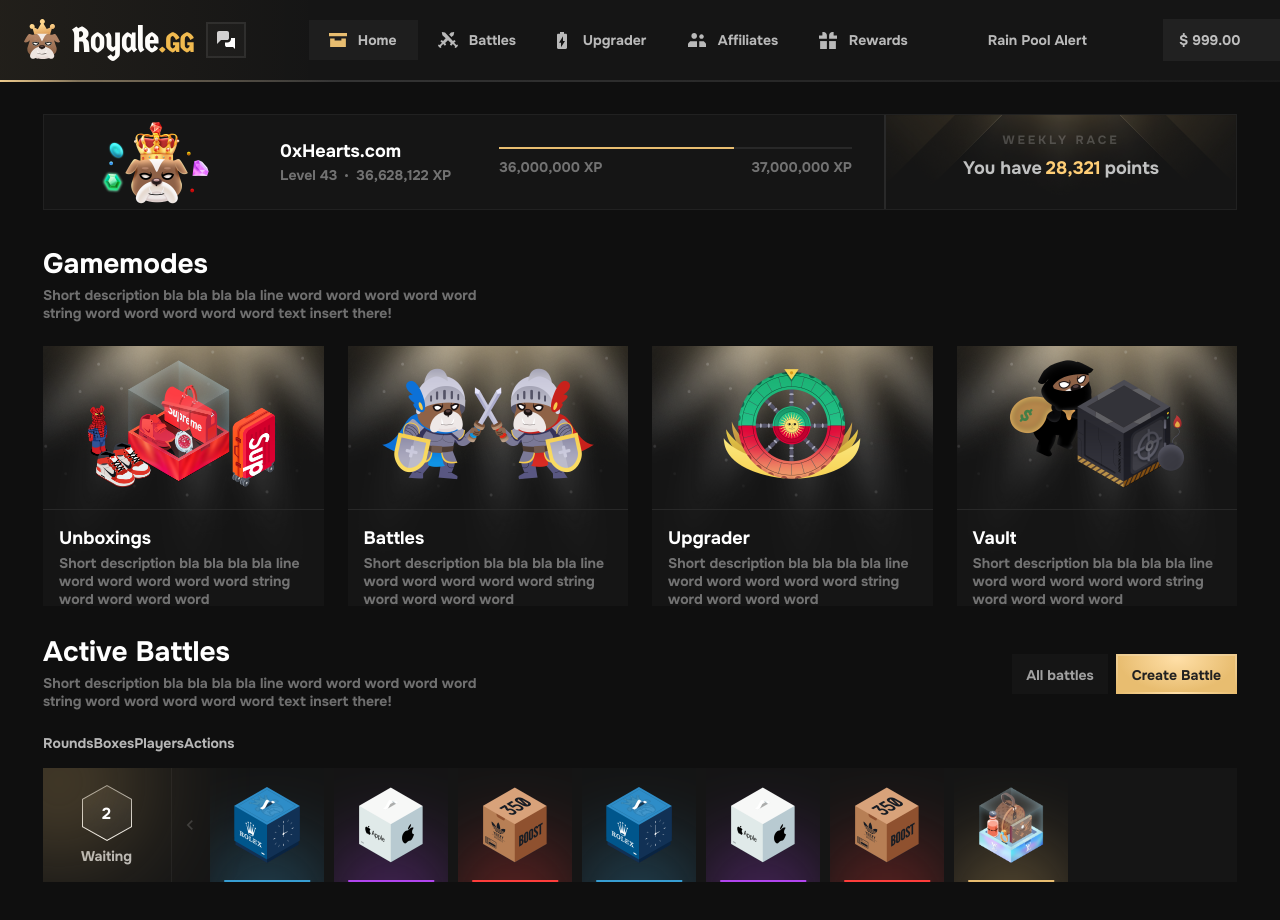
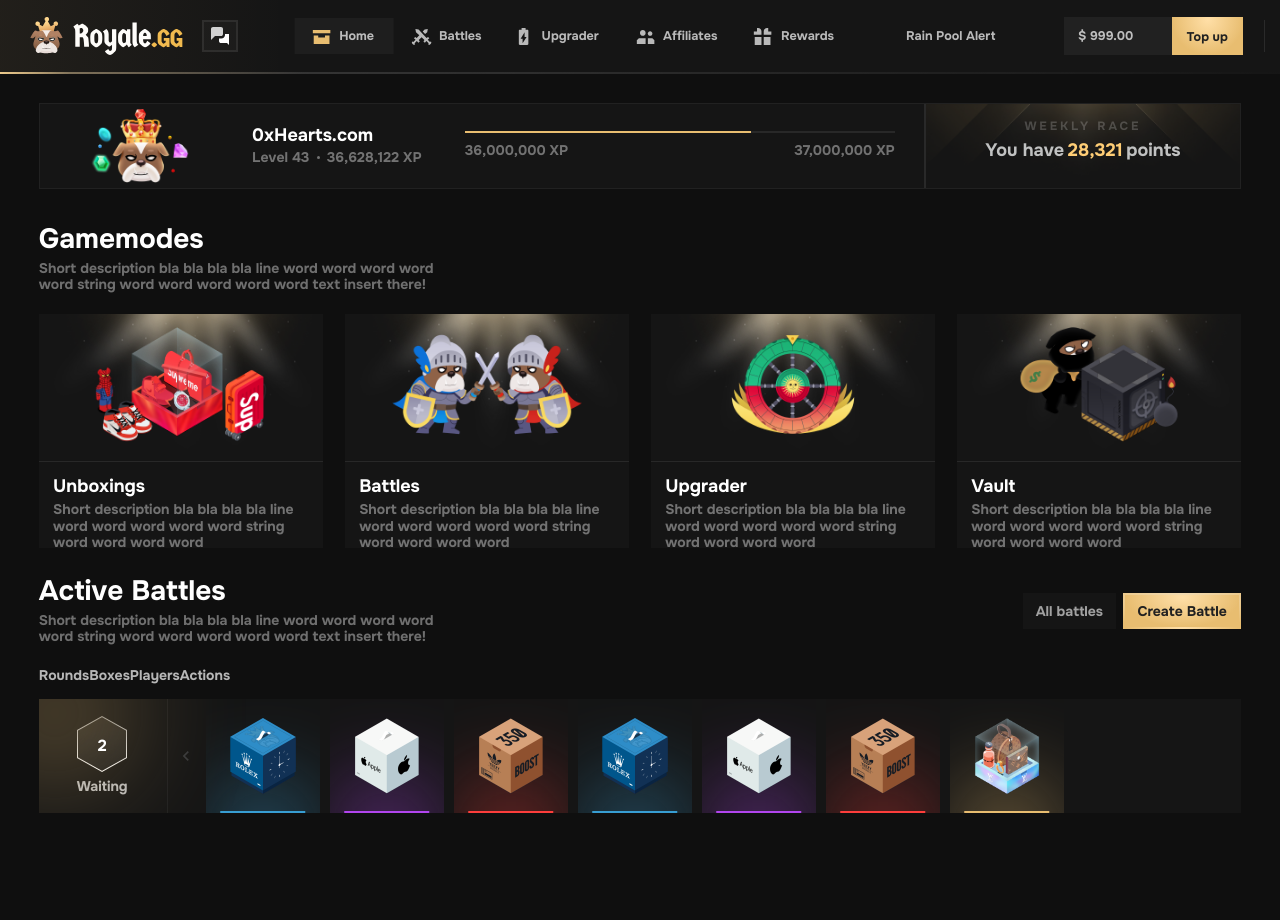
Before and after one commit to diyaryuce/homepage-r-practice, a React (Vite) app: page / in a window 1280 px wide. Shown: the top 920 px of the page. Built offline with nearby package versions, Linux system fonts and the light colour scheme.

Commit message:
Checkpoint before converting px to rem

```diff
--- a/index.html
+++ b/index.html
@@ -2,7 +2,7 @@
 <html lang="en">
   <head>
     <meta charset="UTF-8" />
-    <link rel="icon" type="image" href="/public/img/anadolu_white_notext.png" />
+    <link rel="icon" type="image" href="/public/img/doggy.png" />
     <meta name="viewport" content="width=device-width, initial-scale=1.0" />
     <title>Royale Homepage</title>
   </head>
--- a/src/components/ChatSidebar.jsx
+++ b/src/components/ChatSidebar.jsx
@@ -6,12 +6,20 @@ function ChatSidebar({
 
   return(<>
       <aside className={`
-        sticky left-0 top-20 pt-4 bg-[#151515]
-        transition-[width,opacity] duration-400 ease-in-out
-        flex flex-col h-[calc(100dvh-80px)]
-        ${ sidebarOpen
-          ? "w-80.5 opacity-100"
-          : "w-0 opacity-0"
+        sticky left-0 top-20 h-[calc(100dvh-80px)]
+        shrink-0 overflow-hidden bg-[#151515]
+
+        transition-[width] duration-[400ms] ease-in-out
+        ${sidebarOpen ? "w-80.5" : "w-0"}
+      `}>
+
+        <div className={`
+          flex h-full w-80.5 shrink-0 flex-col pt-4
+
+          transition-transform duration-[400ms] ease-in-out
+          ${sidebarOpen
+            ? "translate-x-0"
+            : "-translate-x-full pointer-events-none"
           }
         `}>
 
@@ -137,13 +145,13 @@ function ChatSidebar({
             <input type="text" placeholder="Type your message here..." className="
               flex-1 outline-none
             text-white/70
-            font-onest not-italic font-semibold text-[14px] leading-4.5
+              font-onest not-italic font-semibold text-[0.875rem] leading-4.5
 
             placeholder:text-white/30
               placeholder:font-onest
               placeholder:not-italic
               placeholder:font-bold
-            placeholder:text-[14px]
+              placeholder:text-[0.875rem]
               placeholder:leading-4.5
             ">
 
@@ -168,6 +176,7 @@ function ChatSidebar({
               </button>
             </div>
           </form>
+        </div>
       </aside>
   </>)
 }
@@ -200,7 +209,7 @@ function Message({ Name, Icon, Time, Message, Level, Role }) {
 
         <div className="relative">
           <div className={`
-              w-6.75 h-6.75 border-2 rounded-[50px]
+              w-6.75 h-6.75 border-2 rounded-[3.125rem]
               overflow-hidden shrink-0
               ${avatarBorderColour}
             `}>
@@ -209,8 +218,8 @@ function Message({ Name, Icon, Time, Message, Level, Role }) {
             <div className={`
               absolute -bottom-1 -right-1
               px-0.5
-              border border-solid border-[#151515] rounded-[3px]
-              font-onest font-semibold text-[8px]
+              border border-solid border-[#151515] rounded-[0.25rem]
+              font-onest font-semibold text-[0.55rem]
               ${levelColour} ${levelColourText}
             `}>
               {Level}
@@ -222,7 +231,7 @@ function Message({ Name, Icon, Time, Message, Level, Role }) {
           <div className="flex w-full">
               <span className="
                 text-white/70 flex items-center gap-1.75
-                font-onest not-italic font-semibold text-[11px] leading-4.5
+                font-onest not-italic font-semibold text-[0.75rem] leading-4.5
               ">
                 {Name}
 
@@ -240,7 +249,7 @@ function Message({ Name, Icon, Time, Message, Level, Role }) {
 
             <span className="
             text-white/30 ml-auto
-              font-onest not-italic font-semibold text-[11px] leading-4.5
+              font-onest not-italic font-semibold text-[0.6875rem] leading-4.5
             ">
               {Time}
             </span>
@@ -248,7 +257,7 @@ function Message({ Name, Icon, Time, Message, Level, Role }) {
 
             <span className="
               text-white/70 wrap-break-word shrink-0
-              font-onest not-italic font-semibold text-[12px] leading-5.5
+              font-onest not-italic font-semibold text-[0.75rem] leading-5.5
             ">
               {Message}
             </span>
@@ -284,7 +293,7 @@ function RainpoolAlert({ rainpoolAlertOpen, setRainpoolAlertOpen }) {
 
       <div className="
         absolute w-24.5 h-24.5 left-59.5 -top-14.5
-        bg-[#E8BD70] blur-[38.1px] -z-20
+        bg-[#E8BD70] blur-[2.38125rem] -z-20
       "/>
 
       <div className="mx-4 flex items-center z-20 h-full">
@@ -293,14 +302,14 @@ function RainpoolAlert({ rainpoolAlertOpen, setRainpoolAlertOpen }) {
         <div className="grid ml-3 gap-0.75">
           <span className="
             text-white
-            font-onest not-italic font-bold text-[18px] leading-6
+            font-onest not-italic font-bold text-[1.125rem] leading-6
           ">
             1,044.95
           </span>
 
           <span className="
             text-white/40
-            font-onest not-italic font-bold text-[14px] leading-4.5
+            font-onest not-italic font-bold text-[0.875rem] leading-4.5
           ">
             Rain Pool
           </span>
@@ -324,7 +333,7 @@ function RainpoolAlert({ rainpoolAlertOpen, setRainpoolAlertOpen }) {
           `}>
             <span className="
               text-[rgba(33,33,33,1)]
-              font-onest not-italic font-bold text-[14px] leading-5
+              font-onest not-italic font-bold text-[0.875rem] leading-5
             ">
               Join
             </span>
--- a/src/components/Main.jsx
+++ b/src/components/Main.jsx
@@ -1,3 +1,5 @@
+import { useRef } from "react";
+
 function Main({ sidebarOpen }) {
   return(<>
     <main className="
@@ -83,7 +85,7 @@ function Main({ sidebarOpen }) {
 
       <div role="gamemodes" className="
         flex flex-col items-start
-        w-full gap-6 mt-10
+        gap-6 mt-10
       ">
         <div className="
           flex flex-col items-start gap-2 w-114
@@ -154,12 +156,12 @@ export default Main;
 function Gamemodes({ Image, Name }) {
   return (<>
     <a href="#" className={`
-      relative flex h-65 bg-[#151515] group
+      relative flex w-full h-65 bg-[#151515] group
 
       transition-all duration-400 ease-in-out
-      w-full min-w-0 overflow-hidden
+      min-w-0 overflow-hidden
     `}>
-      <img src="/img/rays.png" alt="rays" className="absolute inset-0 h-full w-full object-cover" />
+      <img src="/img/rays.png" alt="rays" className="absolute" />
 
       <div className="
         relative flex justify-center
@@ -176,7 +178,7 @@ function Gamemodes({ Image, Name }) {
       <div className="absolute top-40.75 w-full h-px bg-[#282828]" />
 
       <div className="
-        flex flex-col mt-auto absolute top-45 mx-4 mb-4 gap-1
+        absolute inset-x-4 top-45 flex flex-col gap-1
       ">
         <span className="text-white font-onest not-italic font-bold text-[18px] leading-6">
           {Name}
@@ -193,7 +195,7 @@ function Gamemodes({ Image, Name }) {
 function Battles() {
   return(<>
     <div className="
-      flex  w-full h-[114px] bg-[#151515] mt-4
+      flex w-full h-[114px] bg-[#151515] mt-4
       grid-cols-[repeat(auto-fit,minmax(280px,1fr))]
       overflow-hidden relative
     ">
@@ -216,48 +218,54 @@ function Battles() {
 
       <div className="h-[114px] w-px opacity-10 bg-[linear-gradient(90deg,#FFFFFF_0%,rgba(255,255,255,0)_100%)] absolute left-[128px]" />
 
-      <div className="my-auto flex gap-[10px]">
-        <button className="cursor-pointer">
-          <svg className="ml-[10px] my-auto" width="20" height="20" viewBox="0 0 20 20" fill="none" xmlns="http://www.w3.org/2000/svg"><path d="M12.8416 13.825L9.02489 10L12.8416 6.175L11.6666 5L6.66655 10L11.6666 15L12.8416 13.825Z" fill="#3c3c3c"/></svg>
-        </button>
+      <CaseCarousel />
 
-        <Cases
-          Colour="Blue"
-          Box={<img src="/img/watchbox.png" />}
-        />
+    </div>
+  </>)
+}
 
-        <Cases
-          Colour="Purple"
-          Box={<img src="/img/applebox.png" />}
-        />
+function CaseCarousel() {
+  const sliderRef = useRef(null);
 
-        <Cases
-          Colour="Red"
-          Box={<img src="/img/yeezybox.png" />}
-        />
+  const scrollSlider = (direction) => {
+    const slider = sliderRef.current;
+    const firstBox = slider.firstElementChild;
 
-        <Cases
-          Colour="Blue"
-          Box={<img src="/img/watchbox.png" />}
-        />
+    if (!firstBox) return;
 
-        <Cases
-          Colour="Purple"
-          Box={<img src="/img/applebox.png" />}
-        />
+    const boxWidth = firstBox.getBoundingClientRect().width;
+    const gap = parseFloat(getComputedStyle(slider).columnGap) || 0;
 
-        <Cases
-          Colour="Red"
-          Box={<img src="/img/yeezybox.png" />}
-        />
+    slider.scrollBy({
+      left: direction * (boxWidth + gap),
+      behavior: "smooth"
+    });
+  };
 
-        <Cases
-          Colour="Gold"
-          Box={<img src="/img/lvbox.png" />}
-        />
+  return(<>
+    <div className="relative my-auto flex gap-[10px]">
+      <button type="button" aria-label="Previous box" onClick={() => scrollSlider(-1)} className="
+        cursor-pointer w-[20px] h-[20px] my-auto shrink-0 ml-[10px]
+      ">
+        <div className="group transition-all duration-400 ease-in-out">
+          <svg className="inset-0 group-hover:hidden" width="20" height="20" viewBox="0 0 20 20" fill="none" xmlns="http://www.w3.org/2000/svg"><path d="M12.8416 13.825L9.02489 10L12.8416 6.175L11.6666 5L6.66655 10L11.6666 15L12.8416 13.825Z" fill="#3c3c3c"/></svg>
+          <svg className="inset-0 hidden group-hover:block group-hover:scale-[1.5]" width="20" height="20" viewBox="0 0 20 20" fill="none" xmlns="http://www.w3.org/2000/svg"><path d="M12.8416 13.825L9.02489 10L12.8416 6.175L11.6666 5L6.66655 10L11.6666 15L12.8416 13.825Z" fill="#ffffff"/></svg>
+        </div>
+      </button>
 
-      </div>
+      <Cases Colour="Blue" Box={<img src="/img/watchbox.png" />} />
 
+      <Cases Colour="Purple" Box={<img src="/img/applebox.png" />} />
+
+      <Cases Colour="Red" Box={<img src="/img/yeezybox.png" />} />
+
+      <Cases Colour="Blue" Box={<img src="/img/watchbox.png" />} />
+
+      <Cases Colour="Purple" Box={<img src="/img/applebox.png" />} />
+
+      <Cases Colour="Red" Box={<img src="/img/yeezybox.png" />} />
+
+      <Cases Colour="Gold" Box={<img src="/img/lvbox.png" />} />
     </div>
   </>)
 }
--- a/src/index.css
+++ b/src/index.css
@@ -14,7 +14,15 @@
   }
 }
 
+html {
+  font-size: 100%;
+}
 
+@media (max-width: 1800px) {
+  html {
+    font-size: 90%;
+  }
+}
 
 .sidebar-scroll {
   overflow-y: auto;
```
Also changed, not shown: public/view.txt. Lines whose indentation alone changed are shown as unchanged.
